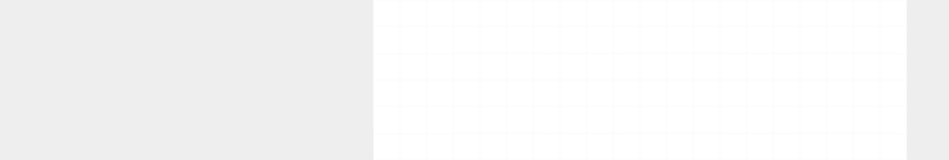
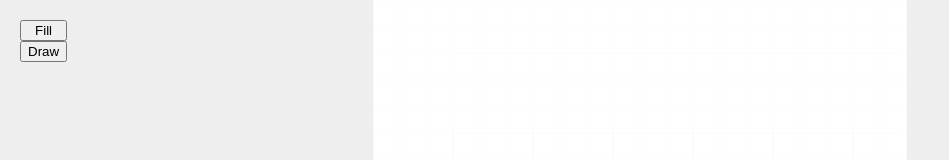
Before and after one commit to luketmillar/8bitdraw, a React (Vite) app: page / in a window 1280 px wide. Shown: the top 160 px of the page, without its empty margins (0-949 px from the left). Built offline with nearby package versions, Linux system fonts and the light colour scheme.

Commit message:
Makeshift Toolbar

```diff
--- a/src/App.tsx
+++ b/src/App.tsx
@@ -5,6 +5,8 @@ import AppView from './AppView'
 import AppController from './AppController'
 import InputLayer from './utils/InputLayer'
 import * as Coordinates from './utils/Coordinates'
+import FillTool from './tools/FillTool'
+import DrawTool from './tools/DrawTool'
 
 const useDisableTouch = () => {
   React.useEffect(() => {
@@ -34,6 +36,19 @@ const SurfaceApp = () => {
         onMouseMove={controller.onMouseMove}
         onMouseUp={controller.onMouseUp}
       />
+      <div
+        style={{
+          position: 'absolute',
+          top: 20,
+          left: 20,
+          zIndex: 1000,
+          display: 'flex',
+          flexDirection: 'column',
+        }}
+      >
+        <button onClick={() => controller.toolStack.replace(new FillTool(controller))}>Fill</button>
+        <button onClick={() => controller.toolStack.push(new DrawTool(controller))}>Draw</button>
+      </div>
     </>
   )
 }
--- a/src/tools/ToolStack.ts
+++ b/src/tools/ToolStack.ts
@@ -3,6 +3,10 @@ import Tool from './Tool'
 export default class ToolStack {
   public readonly stack: Tool[] = []
 
+  public replace = (tool: Tool) => {
+    this.clearStack()
+    this.push(tool)
+  }
   public push = (tool: Tool) => {
     this.stack.push(tool)
     tool.initialize()
@@ -17,4 +21,9 @@ export default class ToolStack {
   public top = () => {
     return this.stack[this.stack.length - 1]
   }
+
+  private clearStack = () => {
+    this.stack.forEach((tool) => tool.teardown())
+    this.stack.length = 0
+  }
 }
```
